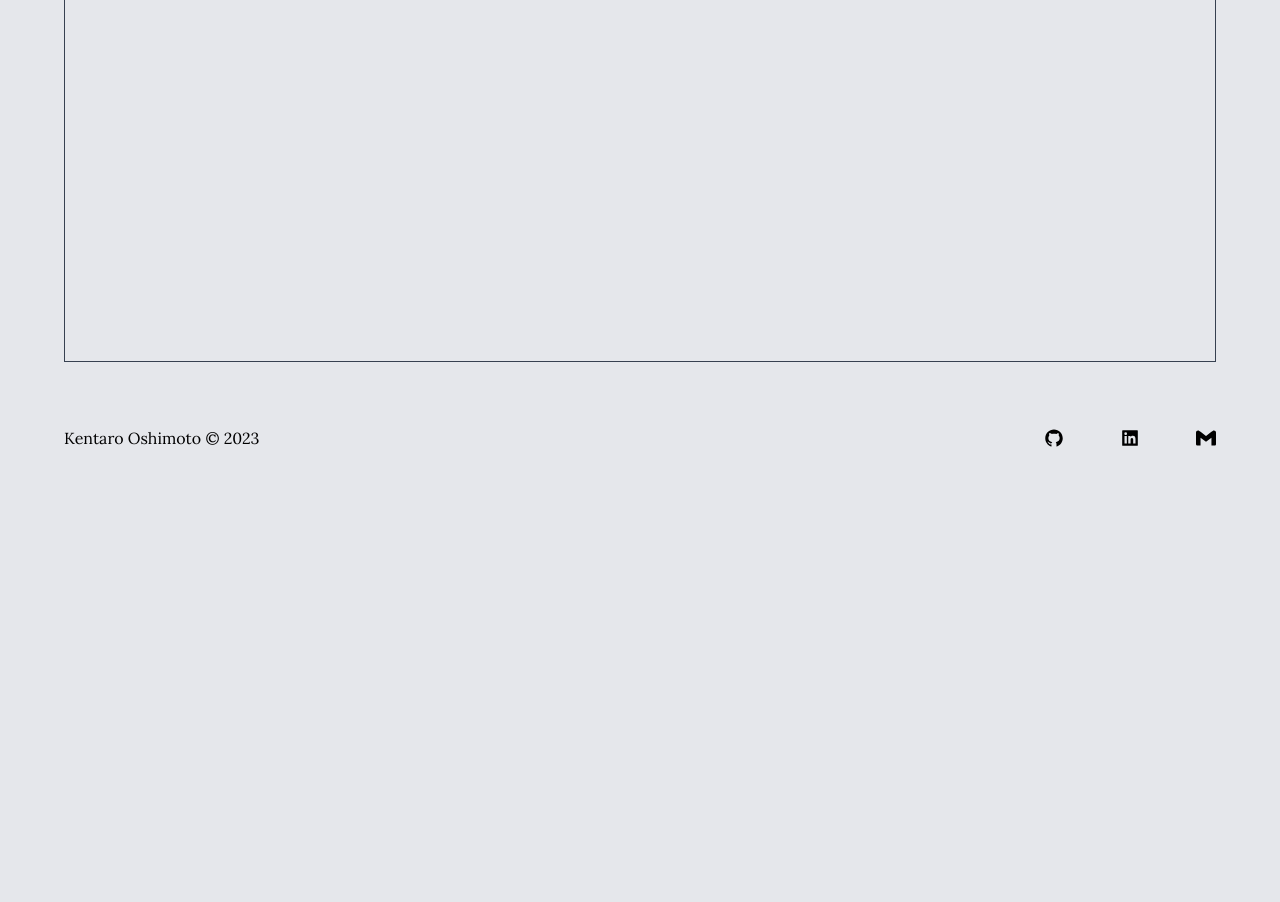
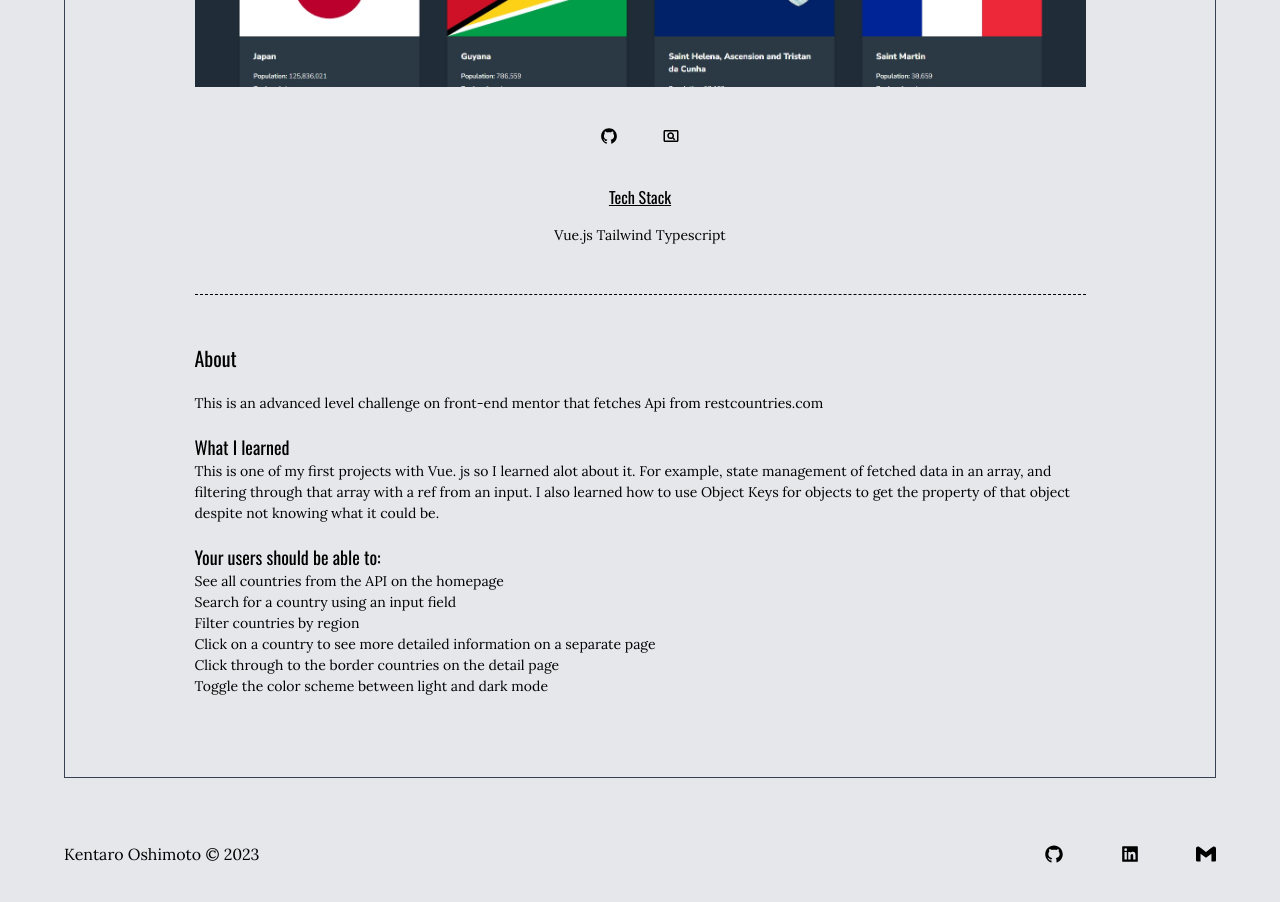
Before and after one commit to bap-ssbm/portfolio, a Next.js app: page /portfolio/countries-api in a window 1280 px wide. Before the commit this address had no page. Shown: the part 700-1602 px from the top of the page. Before the commit the page ends 1214 px from the top, so only its background shows below. Built offline with nearby package versions, Linux system fonts and the light colour scheme.

Commit message:
Add files via upload

```diff
--- a/app/portfolio/components/frontendmentor/FeWrapper.tsx
+++ b/app/portfolio/components/frontendmentor/FeWrapper.tsx
@@ -16,6 +16,7 @@ const FeWrapper: FC<FeWrapperProps> = ({}) => {
     className='grid grid-rows-2 grid-cols-2 lg:grid-cols-3 w-full gap-10'>
         <PortfolioImgWrapper href='/portfolio/space-tourism' src='/images/portfolio/FrontEndMentor/spacetourism.jpg'/>
         <PortfolioImgWrapper href='/portfolio/multi-step-form' src='/images/portfolio/FrontEndMentor/multi-step-form.jpg'/>
+        <PortfolioImgWrapper href='/portfolio/countries-api' src='/images/portfolio/FrontEndMentor/countries-api.jpg'/>
         <PortfolioImgWrapper href='/portfolio/interactiveComments' src='/images/portfolio/FrontEndMentor/interactive-comments-section.jpg'/>
         <PortfolioImgWrapper href='/portfolio/url-shortening' src='/images/portfolio/FrontEndMentor/shortly.jpg'/>
         <PortfolioImgWrapper href='/portfolio/sneaker-company' src='/images/portfolio/FrontEndMentor/sneakercompany.jpg'/>
--- /dev/null
+++ b/app/portfolio/countries-api/page.tsx
@@ -0,0 +1,60 @@
+import { FC } from 'react'
+import AboutTemplate from '../components/AboutTemplate'
+
+interface pageProps {
+
+}
+
+const page: FC<pageProps> = ({ }) => {
+    return (
+        <AboutTemplate title='REST Countries API with color theme switcher'
+            src='/images/portfolio/FrontEndMentor/countries-api.jpg'
+            github='https://github.com/bap-ssbm/country-api'
+            link='https://country-api-eight.vercel.app/'>
+            <div className='text-center'>
+                <h3 className='text-[16px] font-Oswald underline mb-4'>
+                    Tech Stack
+                </h3>
+                <p>
+                    Vue.js Tailwind Typescript
+                </p>
+            </div>
+            <hr className='border-dashed border-black dark:border-white my-12' />
+            <h2 className='font-Oswald text-[20px] mb-5'>
+                About
+            </h2>
+            <p>
+                This is an advanced level challenge on front-end mentor that fetches Api from <a href='https://restcountries.com/'>restcountries.com</a>
+            </p>
+
+            <h2 className='font-Oswald text-[18px] mt-5'>
+                What I learned
+            </h2>
+            <p>
+                This is one of my first projects with Vue. js so I learned alot about it. For example, state management of fetched data in an array, and filtering through that array with a ref from an input.
+                I also learned how to use Object Keys for objects to get the property of that object despite not knowing what it could be.
+            </p>
+            <h2 className='font-Oswald text-[18px] mt-5'>
+            Your users should be able to:
+            </h2>
+            <p>
+                See all countries from the API on the homepage
+                <br/>
+                Search for a country using an input field
+                <br/>
+                Filter countries by region
+                <br/>
+                Click on a country to see more detailed information on a separate page
+                <br/>
+                Click through to the border countries on the detail page
+                <br/>
+                Toggle the color scheme between light and dark mode
+            </p>
+
+
+
+        </AboutTemplate>
+    )
+}
+
+export default page
```
